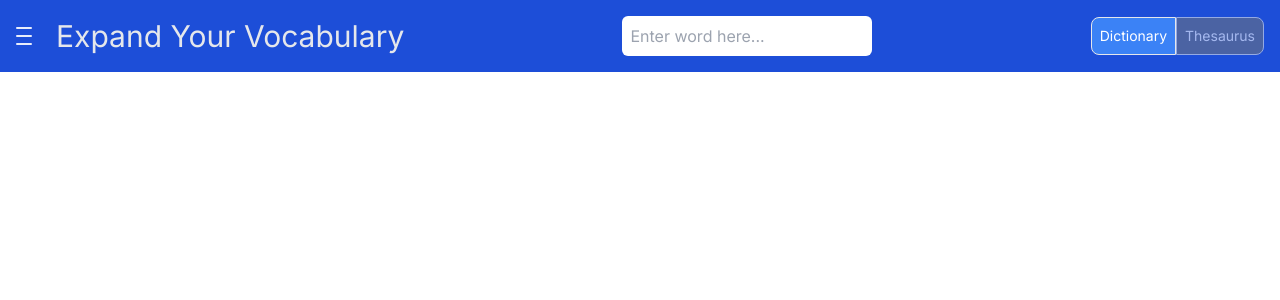
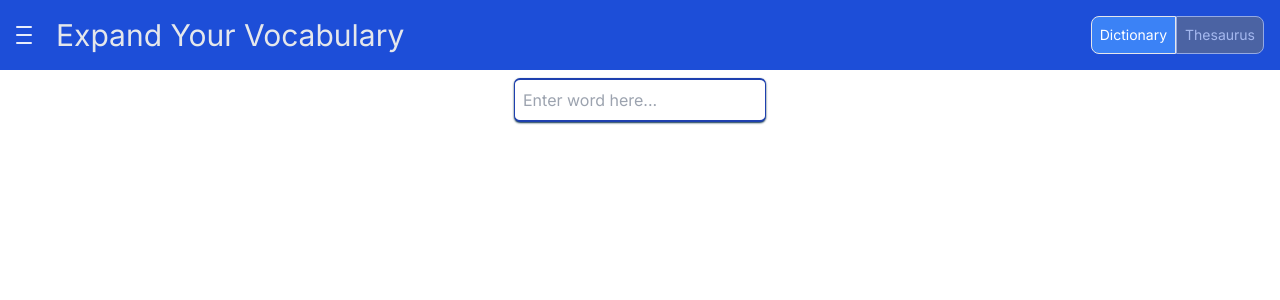
Before and after one commit to Mtec-DrewIvey/React-Dictionary, a Next.js app: page / in a window 1280 px wide. Shown: the top 300 px of the page. Built offline with nearby package versions, Linux system fonts and the light colour scheme.

Commit message:
Separated api functions to a services folder to cleanup main page.tsx. Updated states and prop drilling to reflect new file structure Tue Apr 16 22:36:12 MDT 2024_

```diff
--- a/app/components/Header.tsx
+++ b/app/components/Header.tsx
@@ -4,8 +4,8 @@ import ToggleType from "./ToggleType";
 import SearchComponent from "./SearchComponent";
 import Navigation from "./Navigation";
 
-export default function Header({ getDictionary, getThesaurus }: any) {
-	const [isActive, setIsActive] = useState(true);
+export default function Header({ isActive, setIsActive }: any) {
+	// const [isActive, setIsActive] = useState(true); Commenting out to put in page.tsx so I can move searchcomponent out of header
 
 	return (
 		<div className="bg-blue-700 py-4 px-4 flex justify-between items-center">
@@ -13,17 +13,12 @@ export default function Header({ getDictionary, getThesaurus }: any) {
 				<Navigation />
 				<h1 className="text-3xl text-gray-200">Expand Your Vocabulary</h1>
 			</div>
-			<SearchComponent
-				getDictionary={getDictionary}
-				getThesaurus={getThesaurus}
-				isActive={isActive}
-			/>
 			<div>
 				<ToggleType
 					rightText="Thesaurus"
 					leftText="Dictionary"
 					isActive={isActive}
-					setActive={setIsActive}
+					setIsActive={setIsActive}
 				/>
 			</div>
 		</div>
--- a/app/components/SearchComponent.tsx
+++ b/app/components/SearchComponent.tsx
@@ -23,24 +23,25 @@ export default function SearchComponent({
 					} else {
 						getThesaurus(searchWord);
 					}
-				}, 500) as any
+				}, 1000) as any
 			);
 		}
 		// eslint-disable-next-line react-hooks/exhaustive-deps
 	}, [searchWord, isActive]);
 
+	// Set search word for input...
 	function setWord(event: any) {
 		setSearchWord(event.target.value);
 	}
 
 	return (
-		<div>
+		<div className="flex justify-center items-center mt-2">
 			<input
 				type="text"
 				placeholder="Enter word here..."
 				value={searchWord}
 				onChange={setWord}
-				className="rounded-md p-2"
+				className="rounded-md p-2 border border-y-2 border-blue-800 shadow-sm shadow-sky-950"
 			/>
 		</div>
 	);
--- a/app/components/ToggleType.tsx
+++ b/app/components/ToggleType.tsx
@@ -4,19 +4,19 @@ export default function ToggleType({
 	leftText,
 	rightText,
 	isActive,
-	setActive,
+	setIsActive,
 }: {
 	leftText: string;
 	rightText: string;
 	isActive: boolean;
-	setActive: any;
+	setIsActive: any;
 }) {
 	const handleClick = (button: any) => {
 		if (
 			(button === "dictionary" && !isActive) ||
 			(button === "thesaurus" && isActive)
 		) {
-			setActive(!isActive);
+			setIsActive(!isActive);
 		}
 	};
 
--- a/app/page.tsx
+++ b/app/page.tsx
@@ -1,81 +1,26 @@
 "use client";
 import Header from "@/app/components/Header";
 import { useState } from "react";
+import SearchComponent from "./components/SearchComponent";
+import { GetDictionary, GetThesaurus } from "./services/DictionaryThesaurus";
 
 export default function Home() {
 	const [content, setContent] = useState(<div></div>);
-
-	const options = {
-		method: "GET",
-		headers: {
-			"X-Api-Key": "ck3T3oJerkxpJohbEz7n5w==XtlGJQpWMVMTuUQ9",
-		},
-	};
-
-	async function GetDictionary(word: string) {
-		try {
-			const url = "https://api.api-ninjas.com/v1/dictionary?word=" + word;
-			const response = await fetch(url, options);
-			const result = await response.json();
-
-			setContent(
-				<div className="flex justify-center">
-					<div className="flex flex-col m-4 p-4 border border-blue-800 shadow-md shadow-slate-400">
-						<h3 className="text-xl text-center font-bold italic">
-							{result.word.charAt(0).toUpperCase() + result.word.substring(1)}
-						</h3>
-						<p className="text-left text-md font-medium">{result.definition}</p>
-					</div>
-				</div>
-			);
-		} catch (error) {
-			console.error(error);
-			setContent(
-				<div>
-					<span>Error Pulling Data</span>
-				</div>
-			);
-		}
-	}
-
-	async function GetThesaurus(word: string) {
-		try {
-			const url = "https://api.api-ninjas.com/v1/thesaurus?word=" + word;
-			const response = await fetch(url, options);
-			const result = await response.json();
-
-			// Get limited synonyms/antonyms instead of full list
-			const limitedSynonyms = result.synonyms.slice(0, 10).join(", ");
-			const limitedAntonyms = result.antonyms.slice(0, 10).join(", ");
-
-			setContent(
-				<div className="flex justify-center">
-					<div className="flex flex-col m-4 p-4 border border-blue-800 shadow-md shadow-slate-400">
-						<h3 className="text-xl text-center font-bold italic">
-							{result.word.charAt(0).toUpperCase() + result.word.substring(1)}
-						</h3>
-						<p className="text-left font-medium">
-							Synonyms: <span className="font-normal">{limitedSynonyms}</span>
-						</p>
-						<p className="text-left font-medium">
-							Antonyms: <span className="font-normal">{limitedAntonyms}</span>
-						</p>
-					</div>
-				</div>
-			);
-		} catch (error) {
-			console.error(error);
-			setContent(
-				<div>
-					<span>Error Pulling Data</span>
-				</div>
-			);
-		}
-	}
+	const [isActive, setIsActive] = useState(true);
 
 	return (
 		<>
-			<Header getDictionary={GetDictionary} getThesaurus={GetThesaurus} />
+			<Header
+				getDictionary={GetDictionary}
+				getThesaurus={GetThesaurus}
+				isActive={isActive}
+				setIsActive={setIsActive}
+			/>
+			<SearchComponent
+				getDictionary={(word: string) => GetDictionary(word, setContent)}
+				getThesaurus={(word: string) => GetThesaurus(word, setContent)}
+				isActive={isActive}
+			/>
 			{content}
 		</>
 	);
--- /dev/null
+++ b/app/services/DictionaryThesaurus.tsx
@@ -0,0 +1,66 @@
+const options = {
+	method: "GET",
+	headers: {
+		"X-Api-Key": "ck3T3oJerkxpJohbEz7n5w==XtlGJQpWMVMTuUQ9",
+	},
+};
+
+export async function GetDictionary(word: string, setContent: Function) {
+	try {
+		const url = "https://api.api-ninjas.com/v1/dictionary?word=" + word;
+		const response = await fetch(url, options);
+		const result = await response.json();
+		setContent(
+			<div className="flex justify-center">
+				<div className="flex flex-col m-4 p-4 border border-blue-800 shadow-md shadow-slate-400 max-w-72">
+					<h3 className="text-xl text-center font-bold italic">
+						{result.word.charAt(0).toUpperCase() + result.word.substring(1)}
+					</h3>
+					<p className="text-left text-md font-medium">{result.definition}</p>
+				</div>
+			</div>
+		);
+	} catch (error) {
+		console.error(error);
+		setContent(
+			<div>
+				<span>Error Pulling Data...</span>
+			</div>
+		);
+	}
+}
+
+export async function GetThesaurus(word: string, setContent: Function) {
+	try {
+		const url = "https://api.api-ninjas.com/v1/thesaurus?word=" + word;
+		const response = await fetch(url, options);
+		const result = await response.json();
+
+		// Get limited synonyms/antonyms instead of full list
+		const limitedSynonyms = result.synonyms.slice(0, 10).join(", ");
+		const limitedAntonyms = result.antonyms.slice(0, 10).join(", ");
+
+		setContent(
+			<div className="flex justify-center max-h-96">
+				<div className="flex flex-col m-4 p-4 border border-blue-800 shadow-md shadow-slate-400 w-10/12">
+					<h3 className="text-xl text-center font-bold italic">
+						{result.word.charAt(0).toUpperCase() + result.word.substring(1)}
+					</h3>
+					<p className="text-left font-medium">
+						Synonyms: <span className="font-normal">{limitedSynonyms}</span>
+					</p>
+					<p className="text-left font-medium">
+						Antonyms: <span className="font-normal">{limitedAntonyms}</span>
+					</p>
+				</div>
+			</div>
+		);
+	} catch (error) {
+		console.error(error);
+		setContent(
+			<div>
+				<span>Error Pulling Data</span>
+			</div>
+		);
+	}
+}
```
